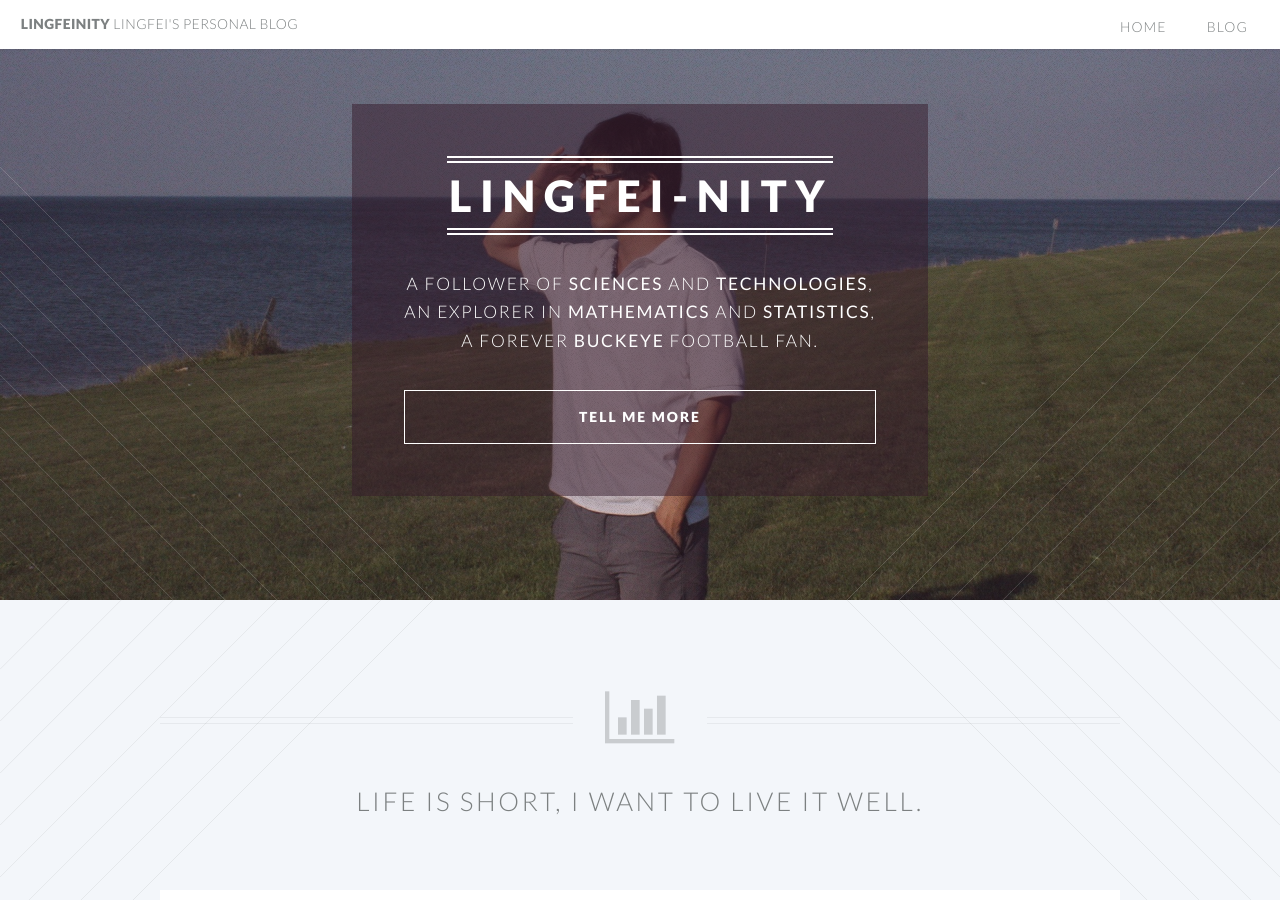
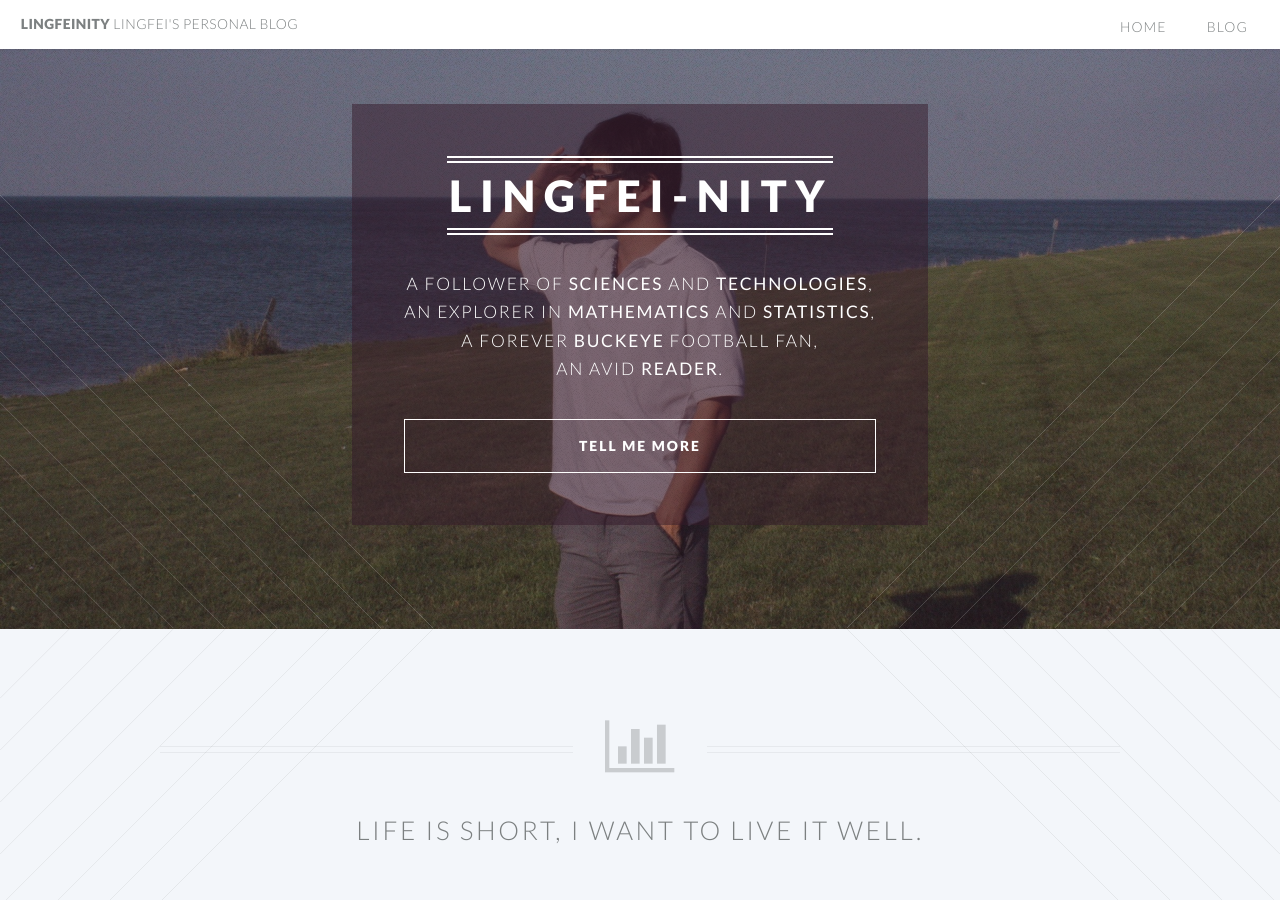
Before and after one commit to lfcui/lfcui.github.io, a Jekyll site: the page built from index.html, in a window 1280 px wide and 900 px high. Built offline with Jekyll 4.4.1, drawn with Linux system fonts in a browser that asks for light colours.

Commit message:
modified banner

```diff
--- a/_includes/banner.html
+++ b/_includes/banner.html
@@ -16,7 +16,8 @@
        -->
         <p>A follower of <strong>Sciences</strong> and <strong>Technologies</strong>, </p>
         <p>An Explorer in <strong>Mathematics</strong> and <strong>Statistics</strong>, </p>
-        <p>A forever <strong>Buckeye</strong> Football Fan.   </p>
+        <p>A forever <strong>Buckeye</strong> Football Fan,   </p>
+        <p>An avid <strong>Reader</strong>. </p>
         <footer>
             <ul class="buttons vertical">
                 <li><a href="#main" class="button fit scrolly">Tell Me More</a></li>
```
Also changed, not shown: 1 other file.
